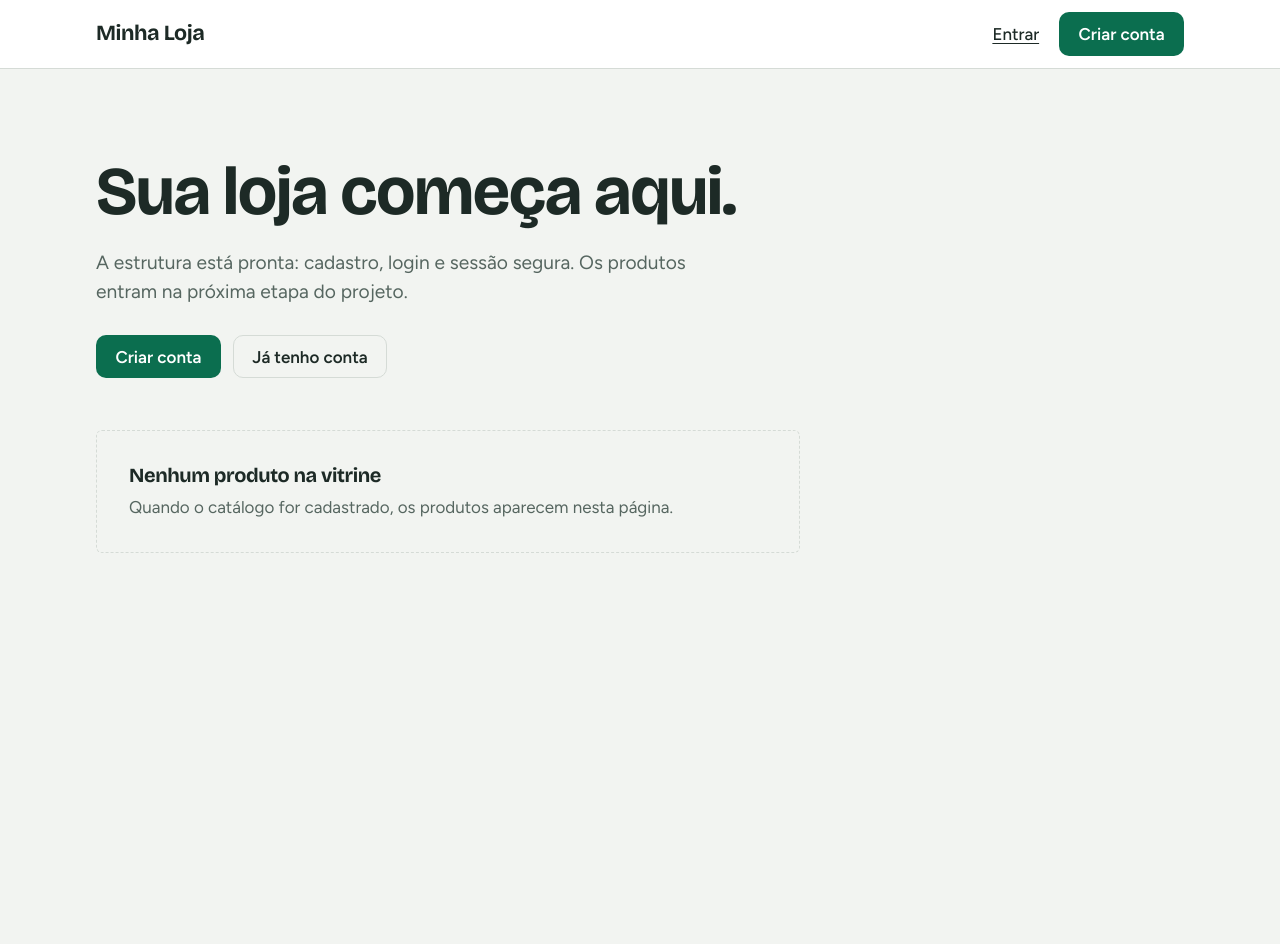
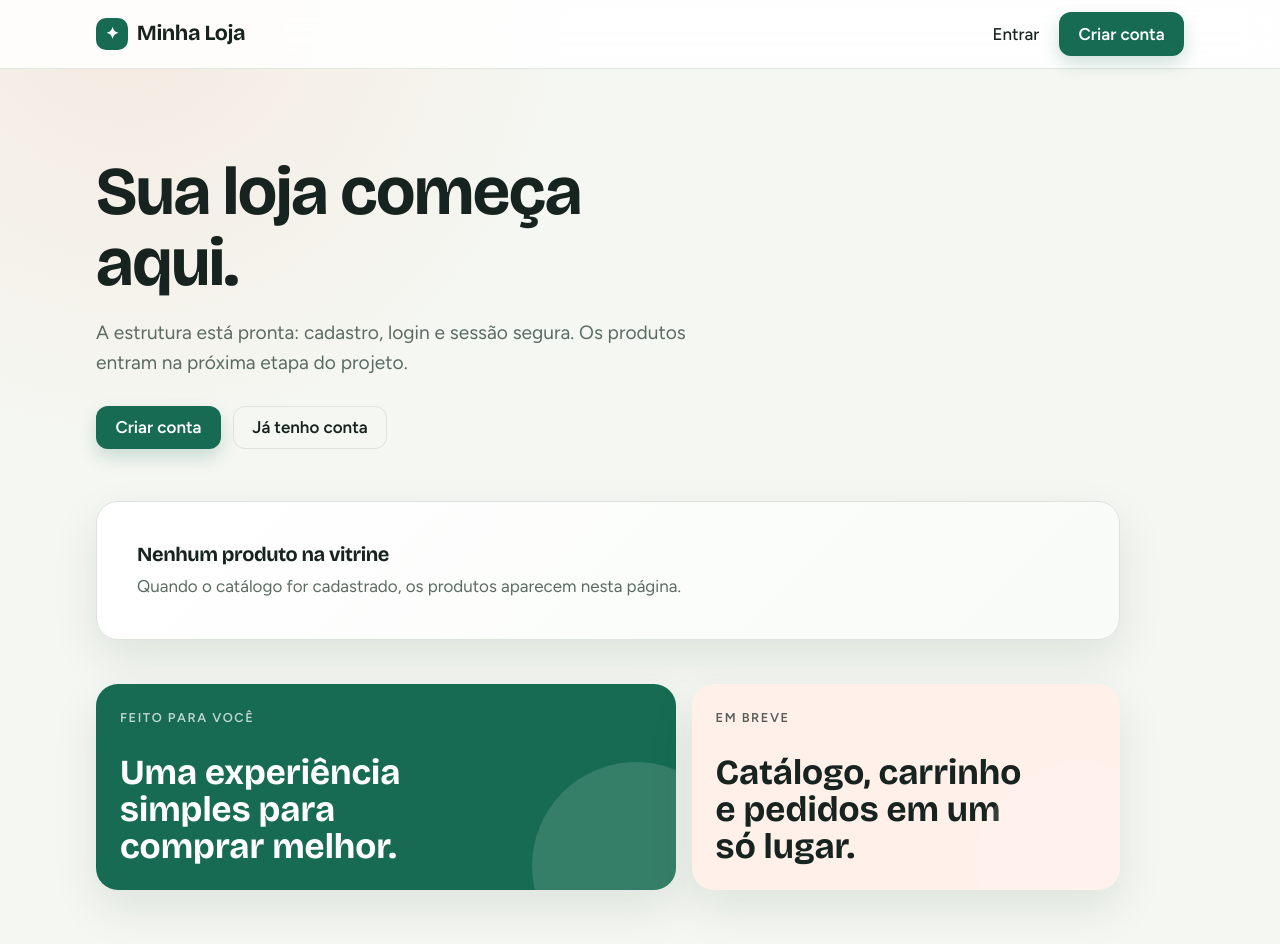
Before and after one commit to juniordev830/site-e-commerce-, a React (Vite) app in the folder frontend/: page / in a window 1280 px wide. Shown: the top 944 px of the page. Before the commit the page ends 800 px from the top, so only its background shows below. Built offline with nearby package versions, Linux system fonts and the light colour scheme; no server answers.

Commit message:
feat: polish storefront visual experience

```diff
--- a/frontend/src/pages/Home.tsx
+++ b/frontend/src/pages/Home.tsx
@@ -24,6 +24,16 @@ export default function Home() {
         <h2>Nenhum produto na vitrine</h2>
         <p>Quando o catálogo for cadastrado, os produtos aparecem nesta página.</p>
       </div>
+      <div className="hero-showcase" aria-label="Destaques da loja">
+        <article className="showcase-card">
+          <span className="showcase-label">Feito para você</span>
+          <strong>Uma experiência simples para comprar melhor.</strong>
+        </article>
+        <article className="showcase-card accent">
+          <span className="showcase-label">Em breve</span>
+          <strong>Catálogo, carrinho e pedidos em um só lugar.</strong>
+        </article>
+      </div>
     </section>
   );
 }
--- a/frontend/src/styles.css
+++ b/frontend/src/styles.css
@@ -1,11 +1,14 @@
 :root {
-  --paper: #f2f4f1;
+  --paper: #f5f7f2;
   --surface: #ffffff;
-  --ink: #1d2a26;
-  --muted: #566660;
-  --line: #d5dbd6;
-  --brand: #0b6e4f;
-  --brand-strong: #08523b;
+  --ink: #17231f;
+  --muted: #5b6b63;
+  --line: #dce4dc;
+  --brand: #176b52;
+  --brand-strong: #0e4f3d;
+  --accent: #ef8b61;
+  --accent-soft: #fff0e9;
+  --shadow: 0 18px 45px rgba(23, 55, 43, 0.10);
   --danger: #b3261e;
   --danger-bg: #fbeceb;
 
@@ -27,6 +30,7 @@ body {
   font-size: 1.0625rem;
   line-height: 1.55;
   -webkit-font-smoothing: antialiased;
+  background-image: radial-gradient(circle at 10% 0%, rgba(239, 139, 97, 0.12), transparent 28rem);
 }
 
 h1,
@@ -68,8 +72,12 @@ a {
 
 /* Cabeçalho */
 .site-header {
-  border-bottom: 1px solid var(--line);
-  background: var(--surface);
+  border-bottom: 1px solid rgba(220, 228, 220, 0.85);
+  background: rgba(255, 255, 255, 0.88);
+  backdrop-filter: blur(16px);
+  position: sticky;
+  top: 0;
+  z-index: 10;
 }
 
 .header-inner {
@@ -87,6 +95,21 @@ a {
   letter-spacing: -0.02em;
   color: var(--ink);
   text-decoration: none;
+  display: inline-flex;
+  align-items: center;
+  gap: 0.55rem;
+}
+
+.wordmark::before {
+  content: "✦";
+  display: grid;
+  place-items: center;
+  width: 2rem;
+  height: 2rem;
+  border-radius: 10px;
+  background: var(--brand);
+  color: #fff;
+  font-size: 1rem;
 }
 
 .nav {
@@ -98,6 +121,7 @@ a {
 .nav-link {
   color: var(--ink);
   font-weight: 500;
+  text-decoration: none;
 }
 
 .nav-user {
@@ -115,17 +139,23 @@ a {
   justify-content: center;
   padding: 0.65rem 1.15rem;
   border: 1.5px solid transparent;
-  border-radius: 10px;
+  border-radius: 12px;
   font: inherit;
   font-weight: 600;
   line-height: 1.2;
   text-decoration: none;
   cursor: pointer;
+  transition: transform 160ms ease, box-shadow 160ms ease, background 160ms ease, border-color 160ms ease;
+}
+
+.btn:hover:not(:disabled) {
+  transform: translateY(-2px);
 }
 
 .btn-primary {
   background: var(--brand);
   color: #fff;
+  box-shadow: 0 8px 18px rgba(23, 107, 82, 0.2);
 }
 
 .btn-primary:hover:not(:disabled) {
@@ -140,6 +170,7 @@ a {
 
 .btn-ghost:hover:not(:disabled) {
   border-color: var(--ink);
+  background: var(--surface);
 }
 
 .btn:disabled {
@@ -157,7 +188,11 @@ a {
   display: grid;
   gap: 1.25rem;
   justify-items: start;
-  max-width: 44rem;
+  max-width: 64rem;
+}
+
+.hero h1 {
+  max-width: 13ch;
 }
 
 .lead {
@@ -176,15 +211,71 @@ a {
 .empty {
   width: 100%;
   margin-top: 2rem;
-  padding: 2rem;
-  border: 1.5px dashed var(--line);
-  border-radius: 6px;
+  padding: clamp(1.5rem, 4vw, 2.5rem);
+  border: 1px solid var(--line);
+  border-radius: 22px;
   color: var(--muted);
+  background: linear-gradient(135deg, var(--surface), #f8fbf7);
+  box-shadow: var(--shadow);
 }
 
 .empty h2 {
   margin-bottom: 0.35rem;
   color: var(--ink);
+}
+
+.hero-showcase {
+  display: grid;
+  grid-template-columns: 1.15fr 0.85fr;
+  gap: 1rem;
+  width: 100%;
+  margin-top: 1.5rem;
+}
+
+.showcase-card {
+  min-height: 12rem;
+  padding: 1.5rem;
+  border-radius: 22px;
+  background: var(--brand);
+  color: #fff;
+  position: relative;
+  overflow: hidden;
+  box-shadow: var(--shadow);
+}
+
+.showcase-card::after {
+  content: "";
+  position: absolute;
+  width: 13rem;
+  height: 13rem;
+  border-radius: 50%;
+  right: -4rem;
+  bottom: -5rem;
+  background: rgba(255,255,255,0.13);
+}
+
+.showcase-card.accent {
+  background: var(--accent-soft);
+  color: var(--ink);
+}
+
+.showcase-label {
+  display: block;
+  margin-bottom: 1.7rem;
+  color: inherit;
+  opacity: 0.72;
+  font-size: 0.8rem;
+  font-weight: 700;
+  letter-spacing: 0.12em;
+  text-transform: uppercase;
+}
+
+.showcase-card strong {
+  display: block;
+  max-width: 14ch;
+  font-family: var(--font-display);
+  font-size: clamp(1.5rem, 3vw, 2.2rem);
+  line-height: 1.05;
 }
 
 /* Login e cadastro */
@@ -200,10 +291,11 @@ a {
 }
 
 .auth-card {
-  padding: 1.75rem;
+  padding: clamp(1.4rem, 4vw, 2.1rem);
   border: 1px solid var(--line);
-  border-radius: 16px;
+  border-radius: 22px;
   background: var(--surface);
+  box-shadow: var(--shadow);
 }
 
 @media (min-width: 56rem) {
@@ -231,10 +323,17 @@ a {
   background: var(--surface);
   color: var(--ink);
   font: inherit;
+  transition: border-color 160ms ease, box-shadow 160ms ease;
 }
 
 .field input:hover {
   border-color: var(--muted);
+}
+
+.field input:focus {
+  outline: none;
+  border-color: var(--brand);
+  box-shadow: 0 0 0 4px rgba(23, 107, 82, 0.12);
 }
 
 .field input[aria-invalid="true"] {
@@ -265,3 +364,17 @@ a {
   font-size: 0.95rem;
   text-align: center;
 }
+
+@media (max-width: 42rem) {
+  .container { width: min(100% - 1.5rem, 68rem); }
+  .header-inner { min-height: 4rem; }
+  .nav { gap: 0.7rem; font-size: 0.95rem; }
+  .nav-user { display: none; }
+  .main { padding-block: 2.5rem; }
+  .hero-showcase { grid-template-columns: 1fr; }
+  .showcase-card { min-height: 10rem; }
+}
+
+@media (prefers-reduced-motion: reduce) {
+  *, *::before, *::after { transition-duration: 0.01ms !important; }
+}
```
